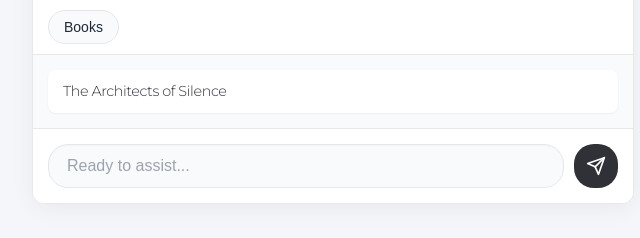
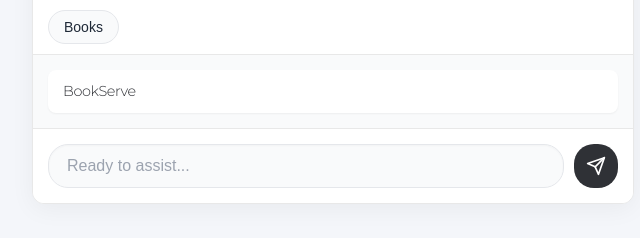
Before and after one commit to constantinbender51-cmyk/Constantin-bot, a website: page public/index.html in a window 1280 px wide. Both pictures are taken after a click on the button "Books". Shown: the part 558-796 px from the top of the page, 308-948 px from the left. Drawn offline with Linux system fonts and the light colour scheme.

Commit message:
Update index.html

```diff
--- a/public/index.html
+++ b/public/index.html
@@ -31,8 +31,8 @@
             </div>
 
             <div id="book-list" class="hidden">
-                <div class="book-item" data-url="https://noise-remover-production-8534.up.railway.app/">
-                    The Architects of Silence
+                <div class="book-item" data-url="https://bookserve-production.up.railway.app/">
+                    BookServe
                 </div>
             </div>
 
```
